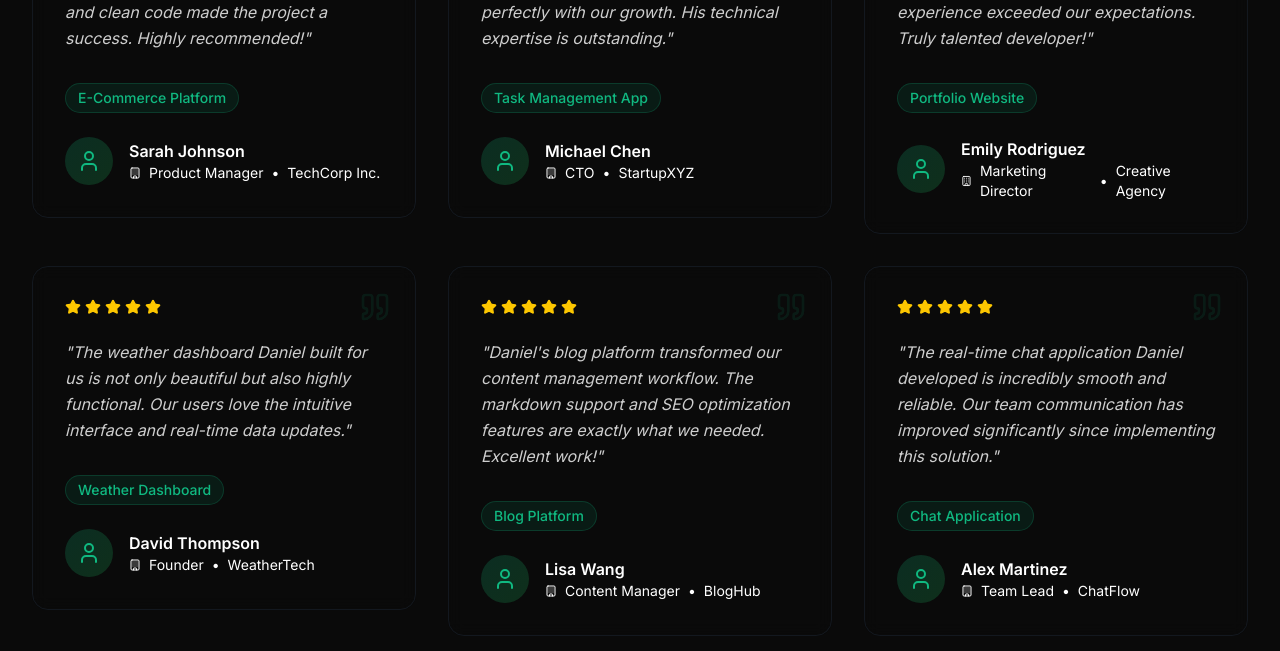
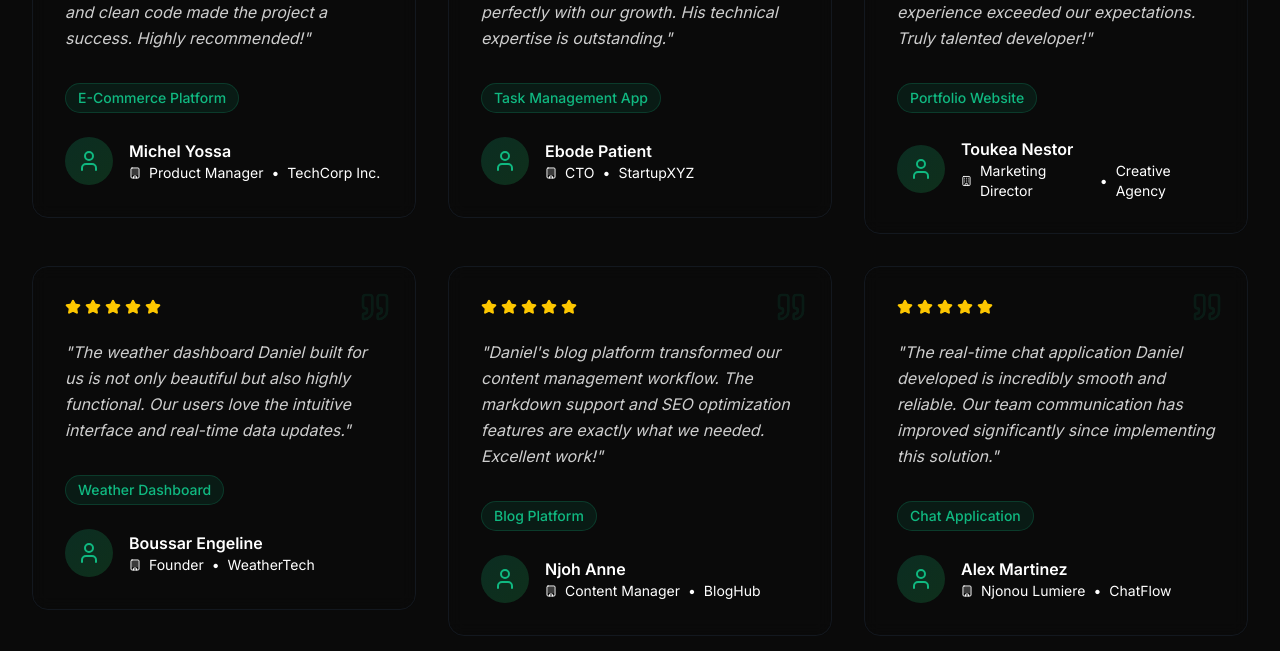
Before and after one commit to danieldjakam/portfolio-new, a Next.js app in the folder front/: page / in a window 1280 px wide. Shown: the part 5840-6491 px from the top of the page. Built offline with nearby package versions, Linux system fonts and the light colour scheme.

Commit message:
change names of testimonials

```diff
--- a/front/sections/Testimonials.tsx
+++ b/front/sections/Testimonials.tsx
@@ -14,7 +14,7 @@ const Testimonials = () => {
   const testimonials = [
     {
       id: 1,
-      name: 'Sarah Johnson',
+      name: 'Michel Yossa',
       role: 'Product Manager',
       company: 'TechCorp Inc.',
       content: "Daniel is an exceptional developer who delivered our e-commerce platform ahead of schedule. His attention to detail and clean code made the project a success. Highly recommended!",
@@ -24,7 +24,7 @@ const Testimonials = () => {
     },
     {
       id: 2,
-      name: 'Michael Chen',
+      name: 'Ebode Patient',
       role: 'CTO',
       company: 'StartupXYZ',
       content: "Working with Daniel was a game-changer for our startup. He built a robust task management system that scaled perfectly with our growth. His technical expertise is outstanding.",
@@ -34,7 +34,7 @@ const Testimonials = () => {
     },
     {
       id: 3,
-      name: 'Emily Rodriguez',
+      name: 'Toukea Nestor',
       role: 'Marketing Director',
       company: 'Creative Agency',
       content: "Daniel created a stunning portfolio website that perfectly captured our brand identity. The animations and user experience exceeded our expectations. Truly talented developer!",
@@ -44,7 +44,7 @@ const Testimonials = () => {
     },
     {
       id: 4,
-      name: 'David Thompson',
+      name: 'Boussar Engeline',
       role: 'Founder',
       company: 'WeatherTech',
       content: "The weather dashboard Daniel built for us is not only beautiful but also highly functional. Our users love the intuitive interface and real-time data updates.",
@@ -54,7 +54,7 @@ const Testimonials = () => {
     },
     {
       id: 5,
-      name: 'Lisa Wang',
+      name: 'Njoh Anne',
       role: 'Content Manager',
       company: 'BlogHub',
       content: "Daniel's blog platform transformed our content management workflow. The markdown support and SEO optimization features are exactly what we needed. Excellent work!",
@@ -65,7 +65,7 @@ const Testimonials = () => {
     {
       id: 6,
       name: 'Alex Martinez',
-      role: 'Team Lead',
+      role: 'Njonou Lumiere',
       company: 'ChatFlow',
       content: "The real-time chat application Daniel developed is incredibly smooth and reliable. Our team communication has improved significantly since implementing this solution.",
       rating: 5,
```
